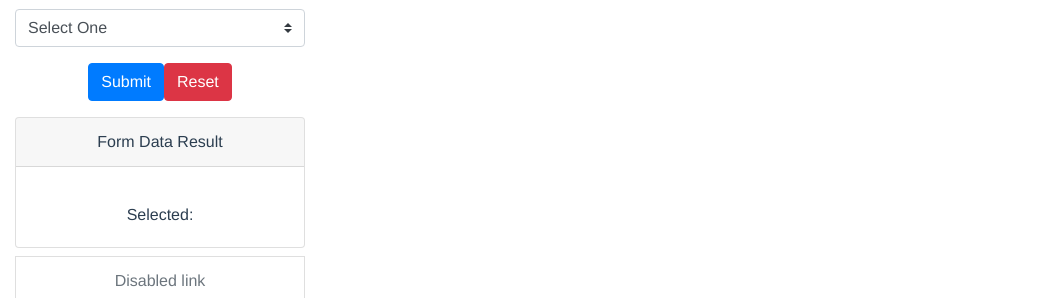
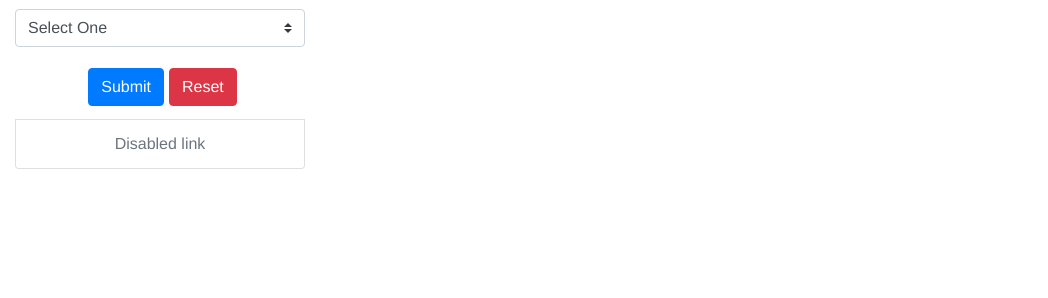
Before and after one commit to alank90/nasa-site, a Vue app: page / in a window 1280 px wide. Both pictures are taken after a click on the button "EPIC". Shown: the part 572-870 px from the top of the page, without its empty margins (0-1048 px from the left). After the commit the page ends 800 px from the top, so only its background shows below. Built offline with nearby package versions, Linux system fonts and the light colour scheme.

Commit message:
commit. Continue Epic implementation.

```diff
--- a/src/components/SideBar/Epic/Epic.vue
+++ b/src/components/SideBar/Epic/Epic.vue
@@ -2,21 +2,14 @@
   <div>
     <b-form v-if="show">
       <b-form-group id="input-group-1" label="Color Image:" label-for="input-1">
-        <b-form-select id="input-1" v-model="selected" :options="options">
+        <b-form-select id="input-1" v-model="epicForm.selected" :options="epicForm.options">
           <b-card>Hello!</b-card>
         </b-form-select>
       </b-form-group>
 
-      <b-button type="submit" @click.prevent="onSubmit" variant="primary">Submit</b-button>
-      <b-button type="reset" @click.prevent="onReset" variant="danger">Reset</b-button>
+      <b-button @click.prevent="onSubmit" variant="primary">Submit</b-button>
+      <b-button @click.prevent="onReset" variant="danger">Reset</b-button>
     </b-form>
-
-    <b-card class="mt-3" header="Form Data Result">
-      <div class="mt-3">
-        Selected:
-        <strong>{{ selected }}</strong>
-      </div>
-    </b-card>
   </div>
 </template>
 
@@ -25,25 +18,39 @@ export default {
   data() {
     return {
       epicForm: {
-        test: "Test1"
+        selected: null,
+        options: [
+          { value: null, text: "Select One" },
+          { value: "natural", text: "Natural Color Imagery" },
+          { value: "enhanced", text: " Enhanced Color Imagery" }
+        ]
       },
-      selected: null,
-      options: [
-        { value: null, text: "Select One" },
-        { value: "natural", text: "Natural Color Imagery" },
-        { value: "enhanced", text: " Enhanced Color Imagery" }
-      ],
       show: true
     };
   },
   methods: {
     onSubmit(event) {
-      console.log(JSON.stringify(this.selected));
+      let url = `https://epic.gsfc.nasa.gov/api/${this.epicForm.selected} `;
+      fetch(url)
+        .then(response => response.json())
+        .then(data => {
+          const results = data;
+          console.log(results);
+
+          // Change View to nasaImagesSearchResults in Home.vue
+          this.$eventBus.$emit("send-data", "epicSearchResults");
+          if (this.displayBackToFront === false) {
+            this.displayBackToFront = true;
+          }
+
+          // Send NASA Search Data results on event Bus to Home.vue
+          this.$eventBus.$emit("nasa-data", results);
+        });
     },
     onReset(event) {
       // Reset our form values
       this.selected = null;
-      console.log("Reset Button!");
+
       // Trick to reset/clear native browser form validation state
       this.show = false;
       this.$nextTick(() => {
@@ -53,3 +60,9 @@ export default {
   }
 };
 </script>
+
+<style scoped>
+.btn-primary {
+  margin: 5px 5px;
+}
+</style>
--- /dev/null
+++ b/src/components/SideBar/Epic/EpicSearchResults.vue
@@ -0,0 +1,11 @@
+<template>
+  <h3>EPIC Search Results</h3>
+</template>
+
+
+<script>
+export default {};
+</script>
+
+<style scoped>
+</style>
--- a/src/components/SideBar/NasaImagesLibrary/SearchResults.vue
+++ b/src/components/SideBar/NasaImagesLibrary/nasaImagesSearchResults.vue
@@ -93,7 +93,7 @@
 import modal from "@/components/SideBar/NasaImagesLibrary/ImageModal.vue";
 
 export default {
-  name: "SearchResults",
+  name: "nasaImagesSearchResults",
   props: ["propsResults"],
   data() {
     return {
@@ -116,7 +116,6 @@ export default {
     imageModal: function(event) {
       this.attribute = event.target.getAttribute("src");
       this.resultsIndex = event.target.getAttribute("data-index");
-      console.log(this.resultsIndex);
       this.showModal = true;
     }
   }
--- a/src/components/SideBar/SideBarLinks.vue
+++ b/src/components/SideBar/SideBarLinks.vue
@@ -148,6 +148,10 @@
         <Epic/>
       </b-collapse>
 
+      <!-- ==================================================================== -->
+      <!-- ============== End of EPIC Markup ================================== -->
+      <!-- ==================================================================== -->
+
       <!-- ====================================================================== -->
       <b-list-group-item href="#foobar" disabled class="mt-2">Disabled link</b-list-group-item>
     </b-list-group>
@@ -234,7 +238,7 @@ export default {
         this.displayBackToFront = true;
         this.displayApod = false;
       }
-    }, // ============== Submit Form QueryLogic Here ============================ //
+    }, // =========== Submit Form QueryLogic for Nasa Images Library Here =========== //
     onSubmit(evt) {
       evt.preventDefault();
 
@@ -257,8 +261,8 @@ export default {
         .then(data => {
           const results = data.collection;
 
-          // Change View to SearchResults
-          this.$eventBus.$emit("send-data", "SearchResults");
+          // Change View to nasaImagesSearchResults in Home.vue
+          this.$eventBus.$emit("send-data", "nasaImagesSearchResults");
           if (this.displayBackToFront === false) {
             this.displayBackToFront = true;
           }
@@ -332,6 +336,7 @@ span.checkmark {
 
 .btn-primary {
   margin-right: 5px;
+  margin-bottom: 5px;
 }
 
 .button-disabled {
```
Also changed, not shown: src/views/Home.vue (+5 -3 lines).
